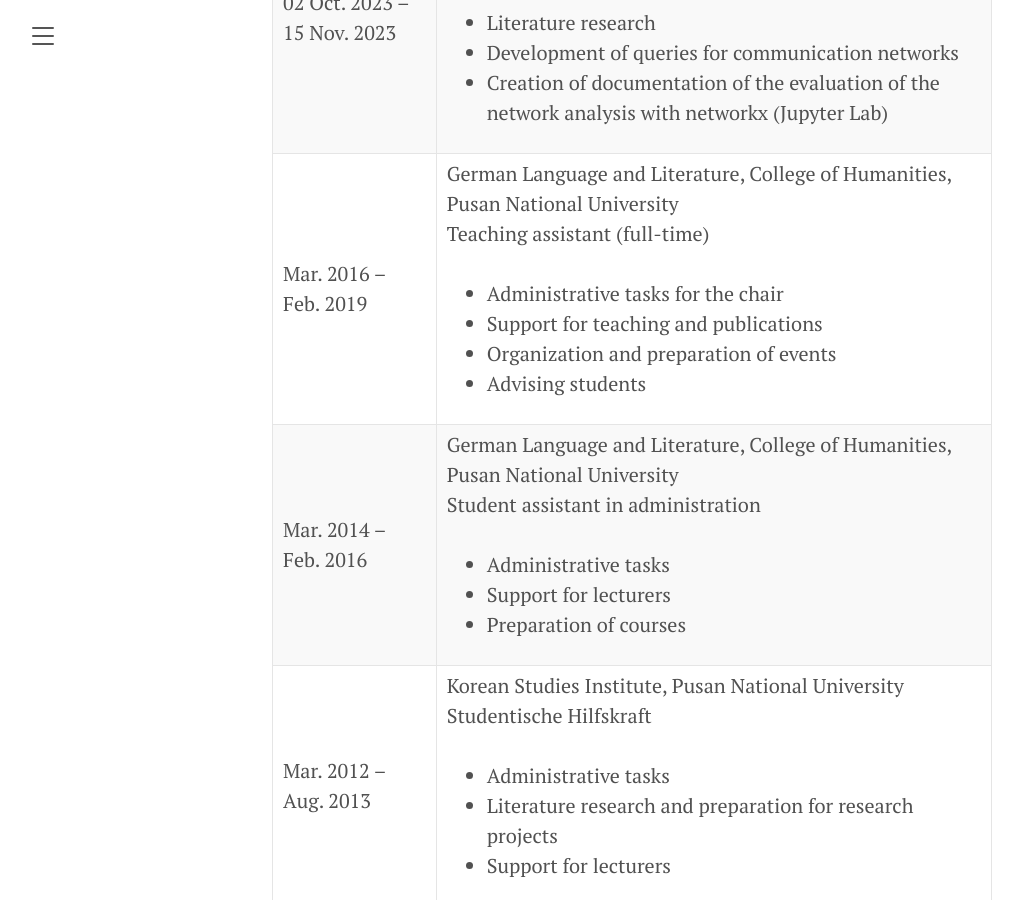
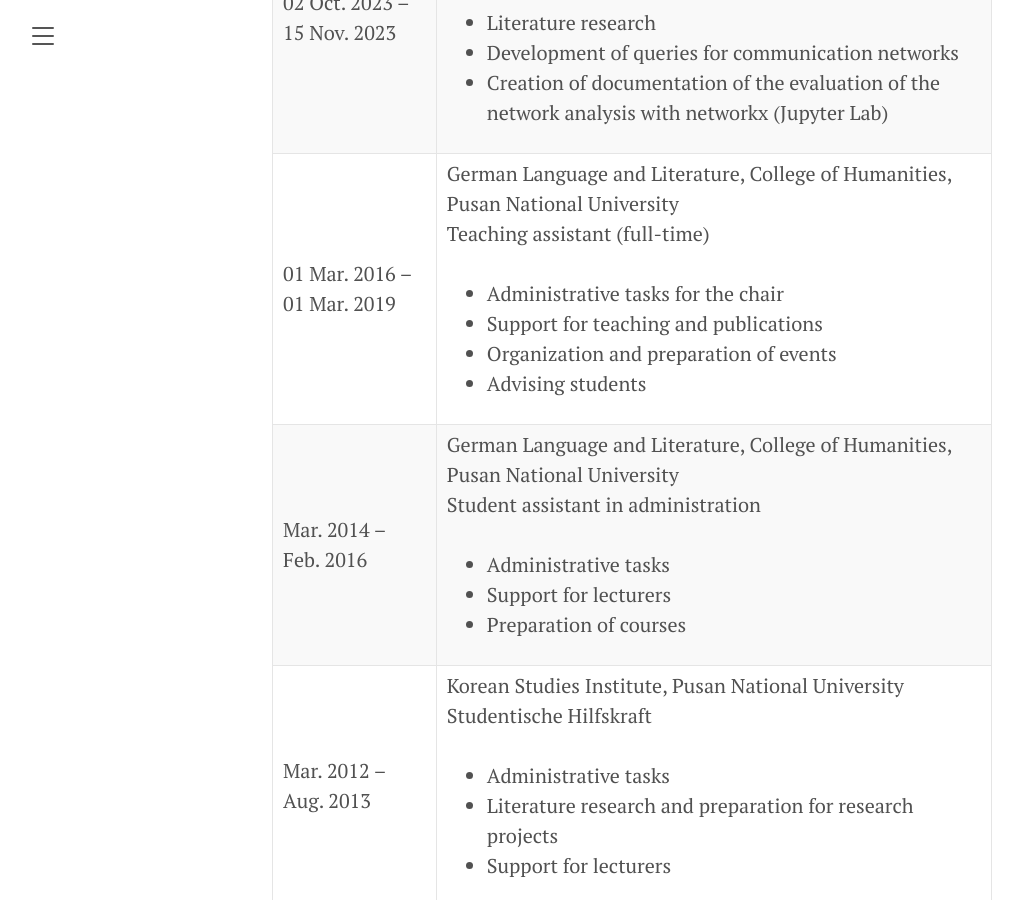
Before and after one commit to aepfelchen/aepfelchen.github.io, a Jekyll site: the page built from about-us.md, in a window 1280 px wide and 900 px high, scrolled down 1990 px. Shown: the whole window, without its empty margins (8-1031 px from the left). Built offline with Jekyll 4.4.1, drawn with Linux system fonts in a browser that asks for light colours.

Commit message:
update CV

```diff
--- a/about-us.md
+++ b/about-us.md
@@ -83,7 +83,7 @@
       </td>
     </tr>
     <tr>
-      <td>Mar. 2016 – Feb. 2019</td>
+      <td>01 Mar. 2016 – 01 Mar. 2019</td>
       <td>German Language and Literature, College of Humanities, Pusan National University
       <br>Teaching assistant (full-time)<br><br>
       <ul>
```
